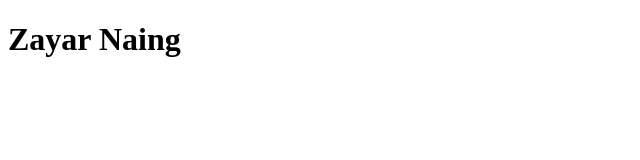
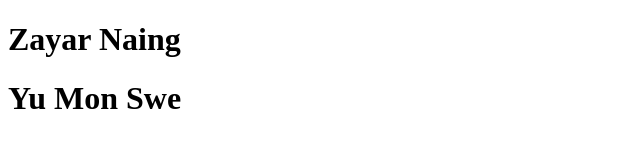
Before and after one commit to Yumonswe/Group, a plain HTML site: page index.html in a window 1280 px wide. Shown: the whole page, without its empty margins (0-640 px from the left). Drawn offline with Linux system fonts and the light colour scheme.

Commit message:
Yumonswe

```diff
--- a/index.html
+++ b/index.html
@@ -7,5 +7,6 @@
 </head>
 <body>
     <h1>Zayar Naing</h1>
+    <h1>Yu Mon Swe</h1>
 </body>
 </html>
```
